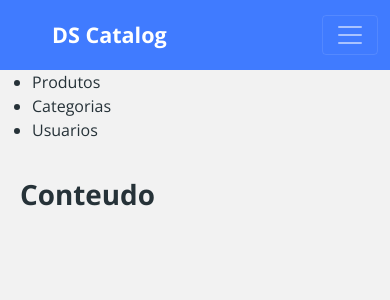
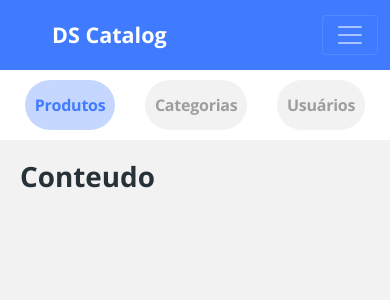
Before and after one commit to westorres9/dscatalogValidationOauth2, a React (Create React App) app in the folder frontend/: page /admin in a window 390 px wide. Shown: the top 300 px of the page. Built offline with nearby package versions, Linux system fonts and the light colour scheme.

Commit message:
admin navbar layout mobile

```diff
--- a/frontend/src/pages/Admin/Navbar/index.tsx
+++ b/frontend/src/pages/Admin/Navbar/index.tsx
@@ -1,10 +1,25 @@
+import './styles.css';
+
+
 function Navbar() {
     return (
-        <nav>
+        <nav className="admin-nav-container">
             <ul>
-                <li>Produtos</li>
-                <li>Categorias</li>
-                <li>Usuarios</li>
+                <li>
+                    <a href="link" className="admin-nav-item active">
+                        <p>Produtos</p>
+                    </a>
+                </li>
+                <li>
+                    <a href="link" className="admin-nav-item">
+                        <p>Categorias</p>
+                    </a>
+                </li>
+                <li>
+                    <a href="link" className="admin-nav-item">
+                        <p>Usuários</p>
+                    </a>
+                </li>
             </ul>
         </nav>
     );
--- /dev/null
+++ b/frontend/src/pages/Admin/Navbar/styles.css
@@ -0,0 +1,36 @@
+ul {
+    display: flex;
+    justify-content: space-around;
+    text-decoration: none;
+    list-style-type: none;
+    margin: 0;
+    padding: 0;
+}
+
+.admin-nav-container {
+    padding: 10px;
+    background-color: #FFF;
+}
+
+.admin-nav-item{
+    display: flex;
+    justify-content: center;
+    align-items: center;
+    height: 50px;
+    background-color: #F2F2F2;
+    border-radius: 100px;
+    padding: 0 10px;
+    font-weight: bold;
+    font-size: 16px;
+    letter-spacing: -0.015em;
+    color: #9E9E9E;
+}
+
+.admin-nav-item.active {
+    background: rgba(64,123, 255, 0.3);
+    color: #407BFF;
+}
+
+.admin-nav-item p {
+    margin-bottom: 0;
+}
```
